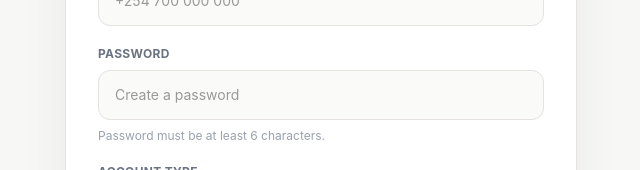
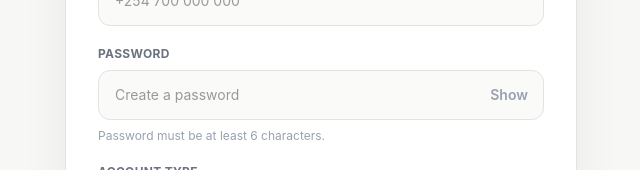
Before and after one commit to V-allary/BOOKBEAUTIQ, a React (Vite) app in the folder apps/web/: page /signup in a window 1280 px wide. Shown: the part 573-743 px from the top of the page, without its empty margins (319-959 px from the left). Built offline with nearby package versions, Linux system fonts and the light colour scheme; no server answers.

Commit message:
Update file

```diff
--- a/apps/web/src/pages/SignIn.jsx
+++ b/apps/web/src/pages/SignIn.jsx
@@ -5,7 +5,6 @@ import { API_URL } from "../config";
 function SignIn() {
   const navigate = useNavigate();
   const location = useLocation();
-
   const [formData, setFormData] = useState({
     email: "",
     password: "",
@@ -15,6 +14,8 @@ function SignIn() {
     location.state?.suspended ? "Your account has been suspended." : ""
   );
   const [loading, setLoading] = useState(false);
+  const [showPassword, setShowPassword] = useState(false);
+
 
   const handleChange = (e) => {
     setFormData({
@@ -182,16 +183,28 @@ function SignIn() {
 
               </div>
 
+              <div className="relative">
                 <input
                   id="password"
-                type="password"
+                  type={showPassword ? "text" : "password"}
                   name="password"
                   placeholder="Enter your password"
                   value={formData.password}
                   onChange={handleChange}
-                className={inputClass}
+                  className={`${inputClass} pr-12`}
                   required
                 />
+
+                <button
+                  type="button"
+                  onClick={() => setShowPassword((current) => !current)}
+                  aria-label={showPassword ? "Hide password" : "Show password"}
+                  className="absolute right-4 top-1/2 -translate-y-1/2 text-sm font-semibold text-gray-400 transition hover:text-[#9D536D]"
+                >
+                  {showPassword ? "Hide" : "Show"}
+                </button>
+              </div>
+
 
             </div>
 
--- a/apps/web/src/pages/SignUp.jsx
+++ b/apps/web/src/pages/SignUp.jsx
@@ -13,9 +13,9 @@ function SignUp() {
     password: "",
     role: "customer",
   });
-
   const [error, setError] = useState("");
   const [loading, setLoading] = useState(false);
+  const [showPassword, setShowPassword] = useState(false);
 
   const handleChange = (e) => {
     setFormData({
@@ -244,21 +244,33 @@ function SignUp() {
                 Password
               </label>
 
+              <div className="relative">
                 <input
                   id="password"
-                type="password"
+                  type={showPassword ? "text" : "password"}
                   name="password"
                   placeholder="Create a password"
                   value={formData.password}
                   onChange={handleChange}
-                className={inputClass}
+                  className={`${inputClass} pr-12`}
                   required
                   minLength={6}
                 />
 
+                <button
+                  type="button"
+                  onClick={() => setShowPassword((current) => !current)}
+                  aria-label={showPassword ? "Hide password" : "Show password"}
+                  className="absolute right-4 top-1/2 -translate-y-1/2 text-sm font-semibold text-gray-400 transition hover:text-[#9D536D]"
+                >
+                  {showPassword ? "Hide" : "Show"}
+                </button>
+              </div>
+
               <p className="mt-2 text-xs text-gray-400">
                 Password must be at least 6 characters.
               </p>
+
 
             </div>
 
```
Also changed, not shown: 1 other file (tests, documents, lock files or other folders). Lines whose indentation alone changed are shown as unchanged.
